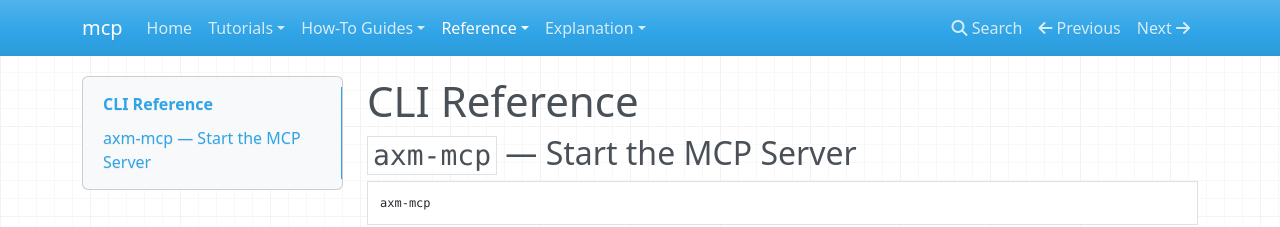
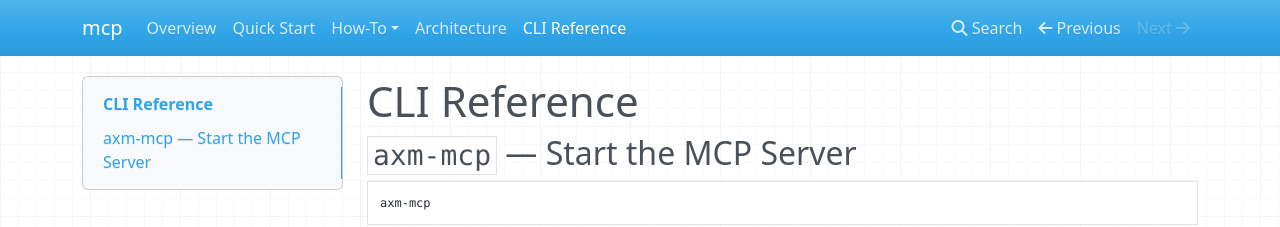
Before and after one commit to axm-protocols/axm-forge, an MkDocs documentation site: the page built from docs/reference/cli.md, in a window 1280 px wide. Shown: the top 227 px of the page. Built offline with MkDocs 1.6.1, drawn with Linux system fonts in a browser that asks for light colours; nearby versions of some CDN libraries.

Commit message:
docs: standardize mkdocs navigation and add contributing guide [AXM-425]

```diff
--- a/mkdocs.yml
+++ b/mkdocs.yml
@@ -2,13 +2,10 @@ site_name: mcp
 docs_dir: docs
 
 nav:
-  - Home: index.md
-  - Tutorials:
-    - Quickstart: tutorials/quickstart.md
-  - How-To Guides:
+  - Overview: index.md
+  - Quick Start: tutorials/quickstart.md
+  - How-To:
     - Add a Tool: howto/add-tool.md
-    - Verify: howto/verify.md
-  - Reference:
-    - CLI: reference/cli.md
-  - Explanation:
-    - Architecture: explanation/architecture.md
+    - Verify Setup: howto/verify.md
+  - Architecture: explanation/architecture.md
+  - CLI Reference: reference/cli.md
```
